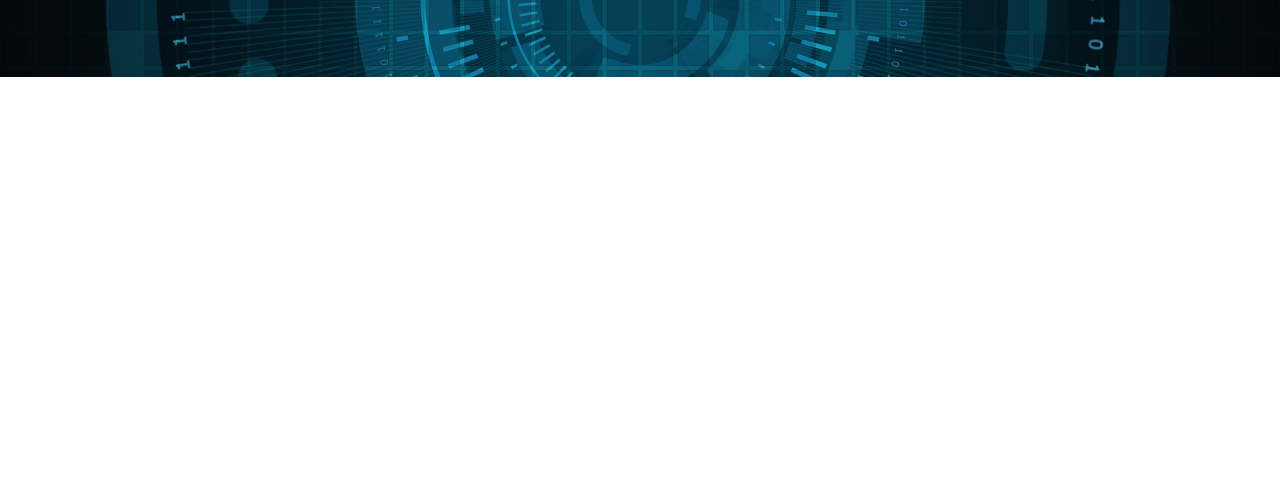
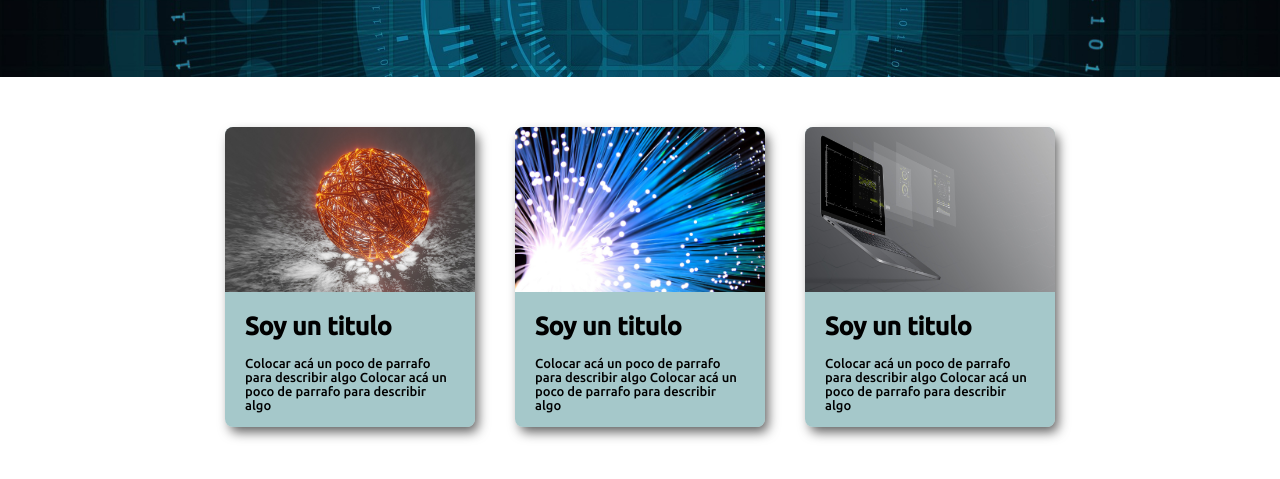
Before and after one commit to Gabriel-Arg/Proyecto-Git-Noa, a plain HTML site: page index.html in a window 1280 px wide. Shown: the part 323-802 px from the top of the page. Drawn offline with Linux system fonts and the light colour scheme.

Commit message:
Crea tarjetas en seccion numero 2

```diff
--- a/css/estilo.css
+++ b/css/estilo.css
@@ -1,4 +1,4 @@
-/*    SEAMOS EL INDEX HTML       */
+/*    SETEAMOS EL INDEX HTML       */
 * {
     box-sizing: border-box;
     margin: 0;
@@ -47,3 +47,77 @@ header {
     position: relative;
     top: 90px;
 }
+
+/* -------------------------- */
+/* ------SECCION 2----------- */
+/* -------------------------- */
+
+.seccion2 {
+    /* border: 2px dashed red; */
+    height: auto;
+    padding: 10px 0px;
+
+    display: flex;
+    flex-direction: column;
+    justify-content: center;
+    align-items: center;
+}
+
+.seccion2_card {
+    /* border: 2px dashed blue; */
+    height: 300px;
+    width: 70vw;
+    margin: 20px 0px;
+    background-color: rgba(95, 158, 160, 0.562);
+    border-radius: 8px;
+
+    box-shadow: 4px 6px 12px -1px rgba(0,0,0,0.63);
+    -webkit-box-shadow: 4px 6px 12px -1px rgba(0,0,0,0.63);
+    -moz-box-shadow: 4px 6px 12px -1px rgba(0,0,0,0.63);
+}
+
+#seccion2_card1 {
+    margin-top: 80px;
+}
+
+.seccion2_card1_img {
+    /* border: 1px dashed orangered; */
+    height: 55%;
+    border-radius: 8px 8px 0px 0px;
+
+    background-image: url(../img/tarjeta.jpg);
+    background-size: cover;
+    background-repeat: no-repeat;
+}
+
+#card_img {
+    width: 100%;
+}
+
+.seccion2_card1_texto {
+    /* border: 1px dashed rgb(0, 0, 0); */
+    height: 45%;
+    border-radius: 0px 0px 8px 8px;
+    padding: 20px;
+}
+
+.seccion2_card1_texto_h2 {
+    font-size: 25px;
+    font-family: 'Ubuntu', sans-serif;
+    margin-bottom: 15px;
+}
+
+.seccion2_card1_texto_p {
+    font-size: 13px;
+    font-family: 'Ubuntu', sans-serif;
+}
+
+#seccion2_card2_img {
+    background-image: url(../img/CHISPAS.jpg);
+    background-size: cover;
+}
+
+#seccion2_card3_img {
+    background-image: url(../img/COMPU.jpg);
+    background-size: cover;
+}
--- a/css/monitor.css
+++ b/css/monitor.css
@@ -19,4 +19,31 @@
         left: 20px;
     }
 
+    /*     SECCION NUMERO 2            */
+
+    .seccion2 {
+        padding: 50px 0px 100px;
+
+        flex-direction: row;
+        justify-content: center;
+        align-items: center;
+    }
+
+    #seccion2_card1 {
+        margin-top: 0px;
+    }
+
+    .seccion2_card {
+        /* border: 2px dashed blue; */
+        height: 300px;
+        width: 250px;
+        margin: 0px 20px;
+    }
+
+
+
+
+
+
+
 }
--- a/css/tablet.css
+++ b/css/tablet.css
@@ -10,7 +10,7 @@
     }
 
     .head_foto {
-        width: 50vw;
+        width: 30vw;
 
         position: absolute;
         top: 300px;
--- a/index.html
+++ b/index.html
@@ -45,6 +45,67 @@
 
     </header>
 
+    <div class="seccion2">
+
+
+        <!--           TARJETA NUMERO 1                          -->
+
+        <div id="seccion2_card1" class="seccion2_card">
+
+            <!-- ACA VA LA IMAGEN CON BACKGROUND          -->
+            <div id="seccion2_card1_img" class="seccion2_card1_img">
+            </div>
+
+            <!-- ACA VAN LOS TEXTOS                        -->
+            <div id="seccion2_card1_texto" class="seccion2_card1_texto">
+                <h2 class="seccion2_card1_texto_h2">Soy un titulo</h2>
+                <p class="seccion2_card1_texto_p">
+                    Colocar acá un poco de parrafo para describir algo
+                    Colocar acá un poco de parrafo para describir algo
+                </p>
+            </div>
+
+        </div>
+
+        <!--      TARJETA NUMERO 2                          -->
+        <div id="seccion2_card2" class="seccion2_card">
+            <!-- ACA VA LA IMAGEN CON BACKGROUND          -->
+            <div id="seccion2_card2_img" class="seccion2_card1_img">
+            </div>
+
+            <!-- ACA VAN LOS TEXTOS                        -->
+            <div id="seccion2_card1_texto" class="seccion2_card1_texto">
+                <h2 class="seccion2_card1_texto_h2">Soy un titulo</h2>
+                <p class="seccion2_card1_texto_p">
+                    Colocar acá un poco de parrafo para describir algo
+                    Colocar acá un poco de parrafo para describir algo
+                </p>
+            </div>
+        </div>
+
+        <!--       TARJETA NUMERO 3                         -->
+        <div id="seccion2_card3" class="seccion2_card">
+            <!-- ACA VA LA IMAGEN CON BACKGROUND          -->
+            <div id="seccion2_card3_img" class="seccion2_card1_img">
+            </div>
+
+            <!-- ACA VAN LOS TEXTOS                        -->
+            <div id="seccion2_card1_texto" class="seccion2_card1_texto">
+                <h2 class="seccion2_card1_texto_h2">Soy un titulo</h2>
+                <p class="seccion2_card1_texto_p">
+                    Colocar acá un poco de parrafo para describir algo
+                    Colocar acá un poco de parrafo para describir algo
+                </p>
+            </div>
+        </div>
+
+
+    </div>
+
+
+
+
+
 
 
 
```
Also changed, not shown: img/CHISPAS.jpg (added), img/COMPU.jpg (added), img/tarjeta.jpg (added).
